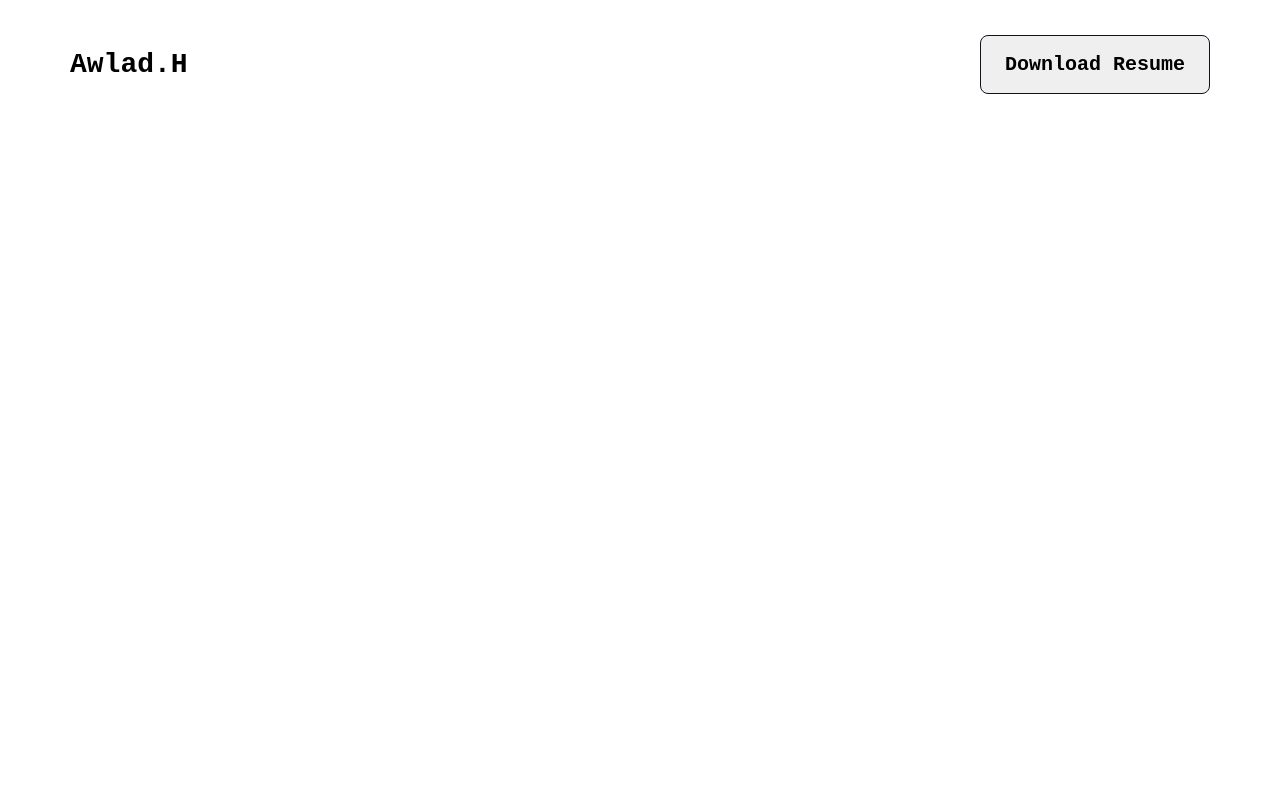
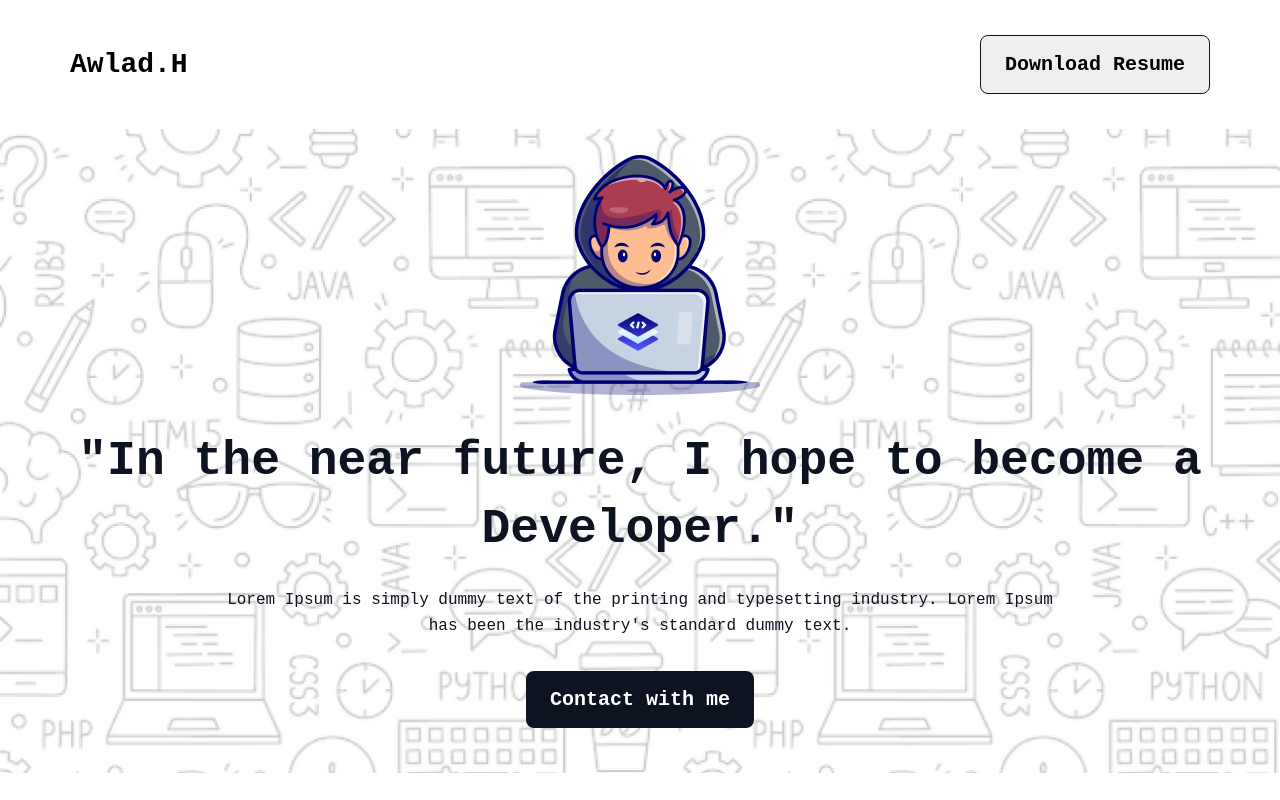
Before and after one commit to Shahid-97-Ahamed/Dev-Challenge-Begins, a plain HTML site: page index.html in a window 1280 px wide. Drawn offline with Linux system fonts and the light colour scheme; a web font is replaced by a local one.

Commit message:
banner section done

```diff
--- a/index.html
+++ b/index.html
@@ -27,3 +27,26 @@
       </div>
     </section>
     <!-- ======== Navbar End ======= -->
+       <!-- ======== Banner Start ======== -->
+    <section class="banner">
+        <div class="container">
+          <div class="banner_small_img">
+            <img src="assets/Group.png" alt="man with pc" />
+          </div>
+          <div>
+            <h1 class="banner_heading">
+              "In the near future, I hope to become a Developer."
+            </h1>
+            <div class="details">
+              <p class="banner_details">
+                Lorem Ipsum is simply dummy text of the printing and typesetting
+                industry. Lorem Ipsum has been the industry's standard dummy text.
+              </p>
+            </div>
+            <div class="banner_btn">
+              <button class="common_btn contact_btn">Contact with me</button>
+            </div>
+          </div>
+        </div>
+      </section>
+      <!-- ======== Banner End ======== -->
--- a/styles/style.css
+++ b/styles/style.css
@@ -52,3 +52,50 @@
     font-family: "Azeret Mono", monospace;
   }
   /* ============= Navbar style end ============ */
+ /* ============= Banner style start ============== */
+.banner {
+    background-image: url("../assets/Hero-bg.png");
+    background-position: center;
+    background-size: cover;
+    background-repeat: no-repeat;
+  }
+  .banner_small_img {
+    padding: 26px 0 32px 0;
+    display: flex;
+    align-items: center;
+    justify-content: center;
+  }
+  .banner_heading {
+    color: #0d1321;
+    font-size: 48px;
+    font-weight: 800;
+    line-height: 68px;
+    text-align: center;
+  }
+  .details {
+    display: flex;
+    align-items: center;
+    justify-content: center;
+    padding: 24px 0 32px 0;
+  }
+  .banner_details {
+    width: 852px;
+    color: #0d1321;
+    font-size: 16px;
+    font-weight: 400;
+    line-height: 26px;
+    text-align: center;
+  }
+  .banner_btn {
+    display: flex;
+    align-items: center;
+    justify-content: center;
+    padding-bottom: 45px;
+  }
+  .contact_btn {
+    background-color: #0d1321;
+    color: #ffffff;
+    border: 0px solid transparent;
+    text-align: center;
+  }
+  /* ============= Banner style end ============== */
```
